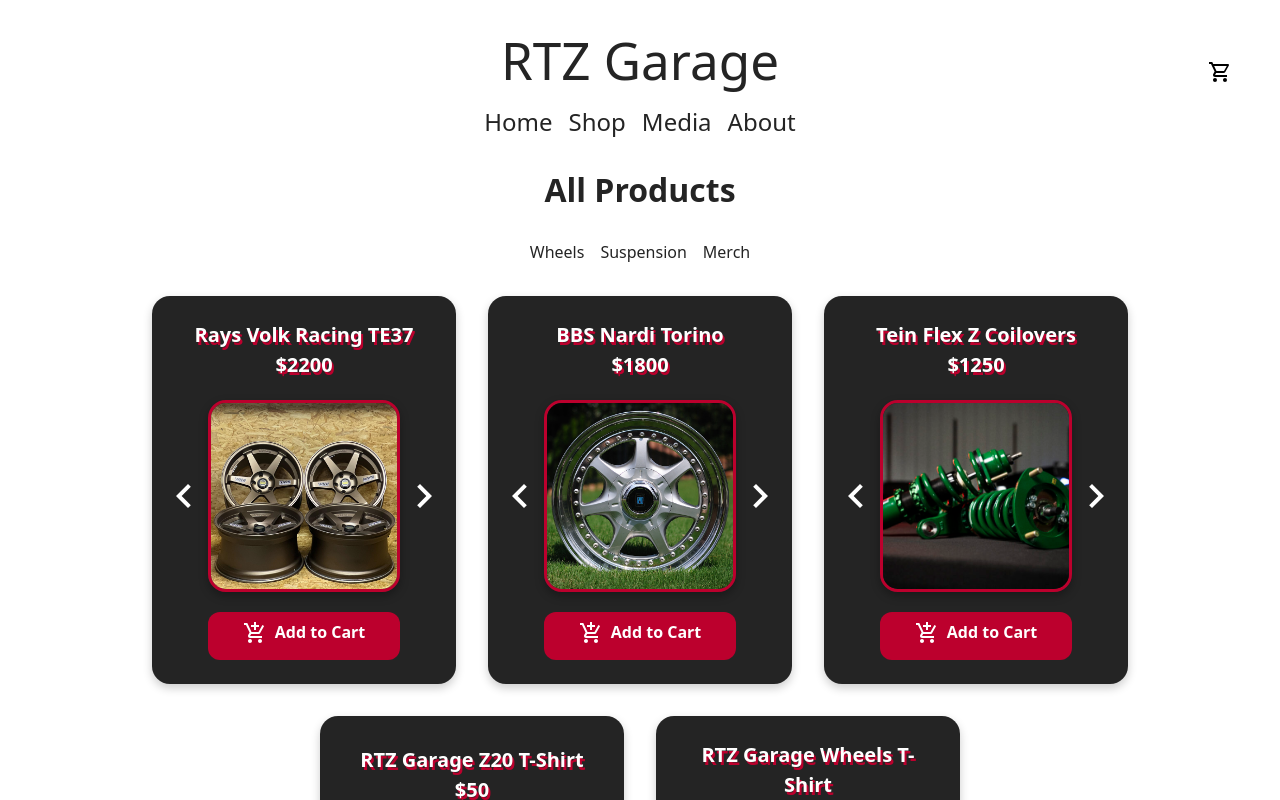
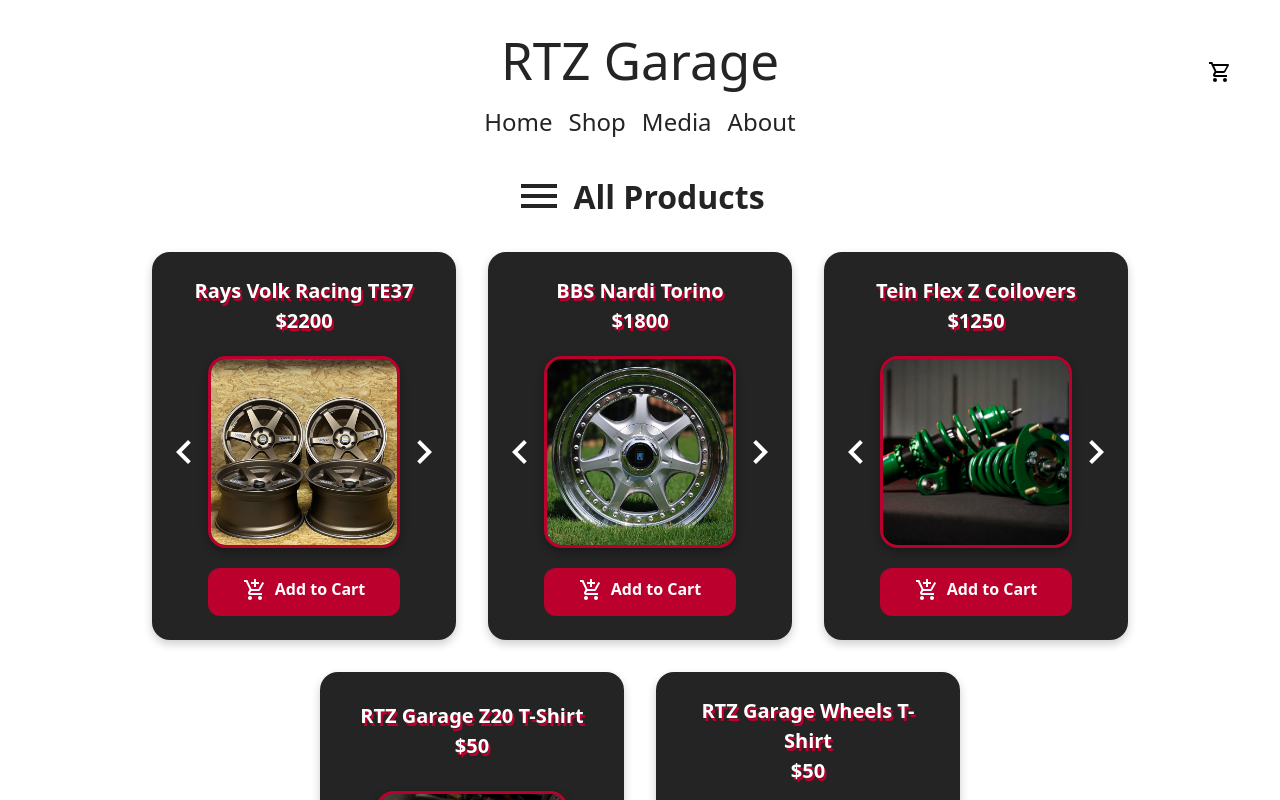
Before and after one commit to Frobii/rtz-garage, a React (Vite) app: page /shop in a window 1280 px wide. Shown: the top 800 px of the page. Built offline with nearby package versions, Linux system fonts and the light colour scheme.

Commit message:
create a drop list for category navigation

```diff
--- a/src/components/ui/CategoryMenu.jsx
+++ b/src/components/ui/CategoryMenu.jsx
@@ -1,8 +1,11 @@
 import { Link } from "react-router-dom";
+import PropTypes from "prop-types";
 import styles from "./CategoryMenu.module.css";
 import { useProducts } from "../../features/product/ProductContext";
+import Icon from "@mdi/react";
+import { mdiNut } from "@mdi/js";
 
-function CategoryMenu() {
+function CategoryMenu({ onSelect }) {
   const { categories, loading, error } = useProducts();
 
   if (loading) return <div>Loading categories...</div>;
@@ -17,8 +20,11 @@
           <Link
             key={category}
             to={`/shop/${category}`}
+            onClick={onSelect}
           >
-            {capitalized}
+            <Icon path={mdiNut} size={1} />
+            {" " + capitalized + " "}
+            <Icon path={mdiNut} size={1} />
           </Link>
         );
       })}
@@ -26,4 +32,8 @@
   );
 }
 
+CategoryMenu.propTypes = {
+  onSelect: PropTypes.func,
+};
+
 export default CategoryMenu;
--- a/src/components/ui/CategoryMenu.module.css
+++ b/src/components/ui/CategoryMenu.module.css
@@ -1,5 +1,16 @@
 .categoryNavigation {
     display: flex;
-    gap: 1rem;
     justify-content: center;
+    align-items: center;
+    flex-wrap: wrap;
+    margin-top: 1rem;
+    flex-direction: column;
+    align-self: center;
 }
+
+.categoryNavigation a {
+    padding: 0.5rem 1rem;
+    display: flex;
+    gap: 5px;
+    align-items: center;
+}
--- a/src/features/product/ProductList.module.css
+++ b/src/features/product/ProductList.module.css
@@ -4,4 +4,5 @@
     flex-wrap: wrap;
     width: 100%;
     gap: 2rem;
+    margin-top: 2rem;
 }
--- a/src/pages/shop/Shop.jsx
+++ b/src/pages/shop/Shop.jsx
@@ -1,11 +1,15 @@
 import { useParams } from "react-router-dom";
-import { useEffect } from "react";
+import { useEffect, useState } from "react";
 import ProductList from "../../features/product/ProductList";
 import styles from "./Shop.module.css";
 import CategoryMenu from "../../components/ui/CategoryMenu";
+import Icon from "@mdi/react";
+// import { mdiMenu, mdiCloseThick } from "@mdi/js";
+import { mdiMenuClose , mdiMenu  } from "@mdi/js";
 
 function Shop() {
   const { category } = useParams();
+  const [menuOpen, setMenuOpen] = useState(false);
 
   // Determine the title based on the URL param
   const title = category
@@ -25,10 +29,26 @@
   // Display all products when no URL param is passed
   const categoryProp = category || "all";
 
+  const iconPath = menuOpen ?  mdiMenuClose : mdiMenu;
+
   return (
     <div className={styles.shopContainer}>
-      <h1 className={styles.shopTitle}>{title}</h1>
-      <CategoryMenu />
+      {
+      // TODO: Make the nav menu "position: sticky;"
+      //       - Maybe also use this for the cart & shop title?
+      }
+      <button
+        className={styles.titleWrapper}
+        onClick={() => setMenuOpen((prev) => !prev)}
+      >
+        <Icon
+          path={iconPath}
+          size={2}
+          className={styles.menuToggle}
+        />
+        <h1 className={styles.shopTitle}>{title}</h1>
+      </button>
+      {menuOpen && <CategoryMenu onSelect={() => setMenuOpen(false)} />}
       <ProductList category={categoryProp} />
     </div>
   );
--- a/src/pages/shop/Shop.module.css
+++ b/src/pages/shop/Shop.module.css
@@ -1,5 +1,23 @@
+.titleWrapper {
+    display: flex;
+    align-items: center;
+    align-self: center;
+    gap: 10px;
+    justify-content: center;
+    width: fit-content;
+    background: none;
+	color: inherit;
+	border: none;
+	padding: 0;
+	font: inherit;
+	outline: inherit;
+}
+
+.titleWrapper:hover {
+    color: var(--primary-accent-color);
+}
+
 .shopContainer {
     display: flex;
     flex-direction: column;
-    gap: 2rem;
 }
```
